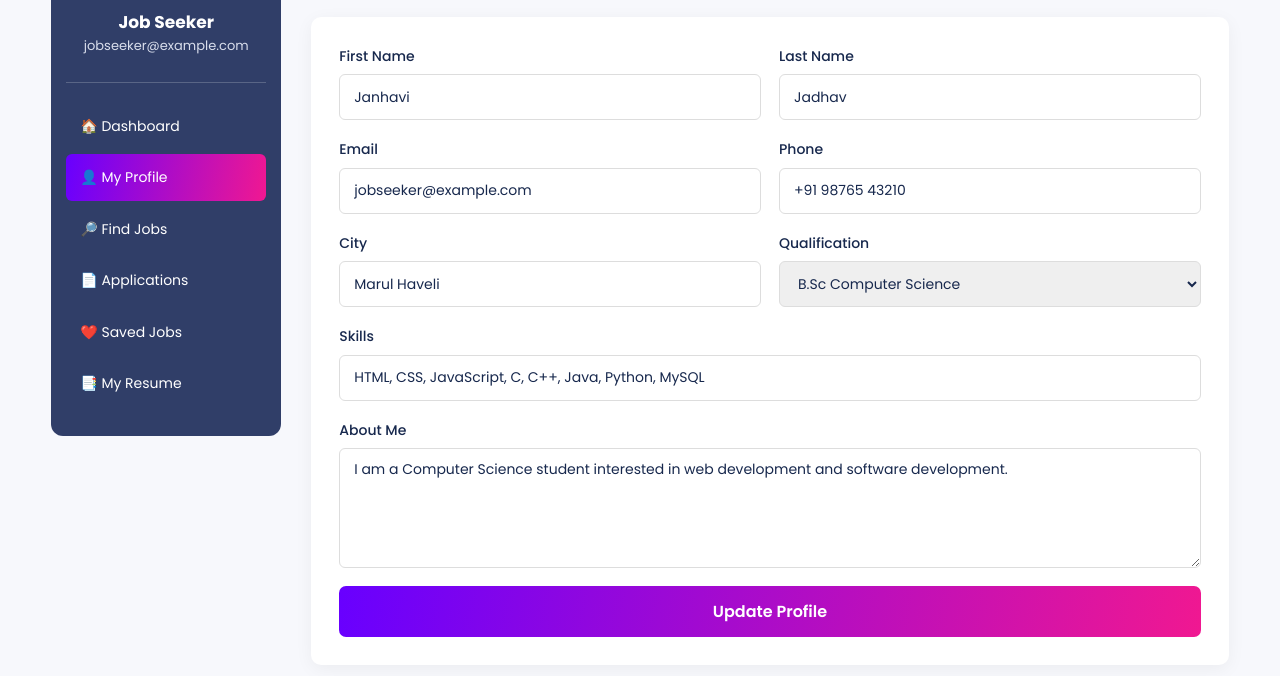
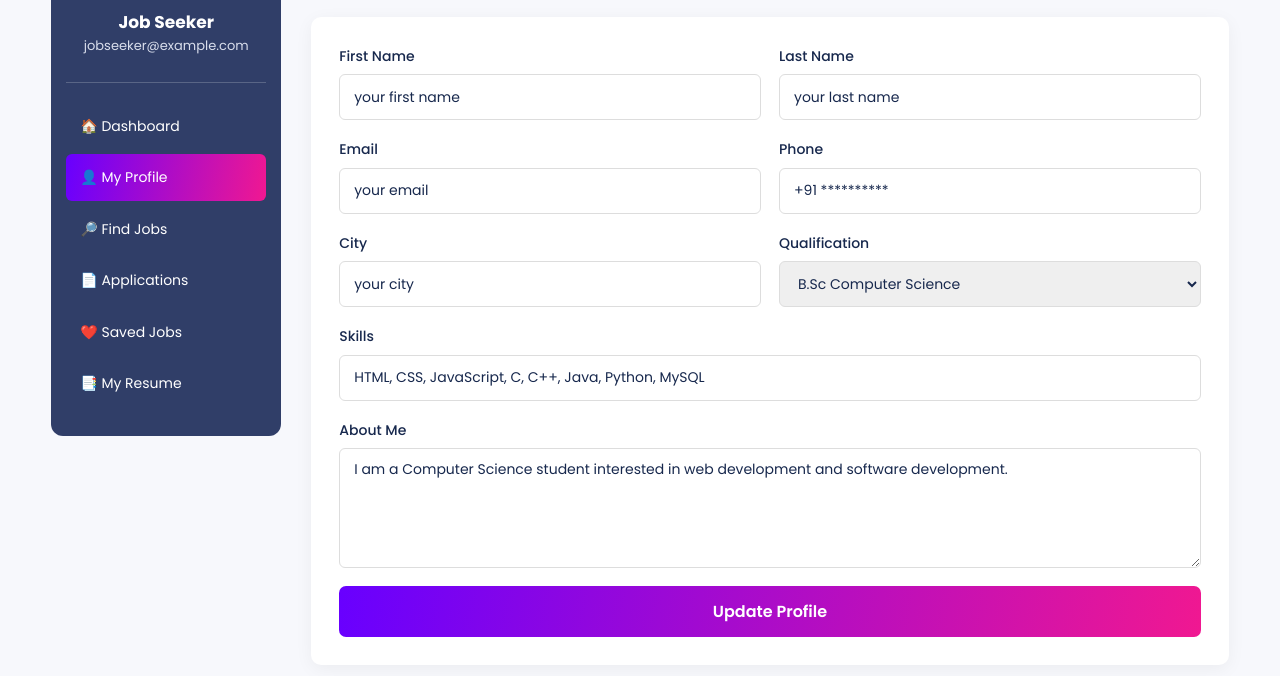
Before and after one commit to janhavijadhav0159-cmyk/Online-job-portal, a website: page user/profile.html in a window 1280 px wide. Shown: the part 238-914 px from the top of the page. Drawn offline with Linux system fonts and the light colour scheme.

Commit message:
first commit

```diff
--- a/user/profile.html
+++ b/user/profile.html
@@ -167,7 +167,7 @@
                         <input
                             type="text"
                             id="firstName"
-                            value="Janhavi"
+                            value="your first name"
                             required>
 
                     </div>
@@ -182,7 +182,7 @@
                         <input
                             type="text"
                             id="lastName"
-                            value="Jadhav"
+                            value="your last name"
                             required>
 
                     </div>
@@ -197,7 +197,7 @@
                         <input
                             type="email"
                             id="email"
-                            value="jobseeker@example.com"
+                            value="your email"
                             required>
 
                     </div>
@@ -212,7 +212,7 @@
                         <input
                             type="tel"
                             id="phone"
-                            value="+91 98765 43210">
+                            value="+91 **********">
 
                     </div>
 
@@ -226,7 +226,7 @@
                         <input
                             type="text"
                             id="city"
-                            value="Marul Haveli">
+                            value="your city">
 
                     </div>
 
```
Also changed, not shown: README.md.
